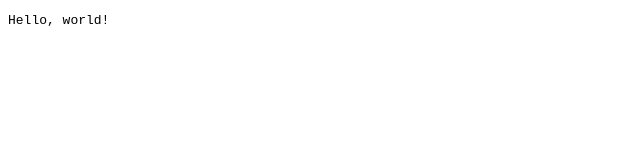
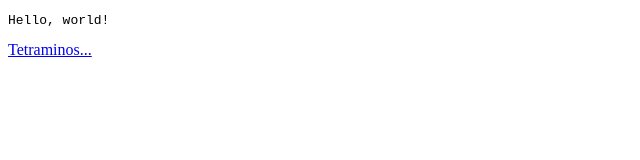
Before and after one commit to okiwan/istudio.github.io, a plain HTML site: page index.html in a window 1280 px wide. Shown: the whole page, without its empty margins (0-640 px from the left). Drawn offline with Linux system fonts and the light colour scheme.

Commit message:
Adding link

```diff
--- a/index.html
+++ b/index.html
@@ -5,5 +5,6 @@
     </head>
     <body>
         <pre>Hello, world!</pre>
+        <a href="demos/tetraminos/index.html">Tetraminos...</a>
     </body>
 </html>
```
